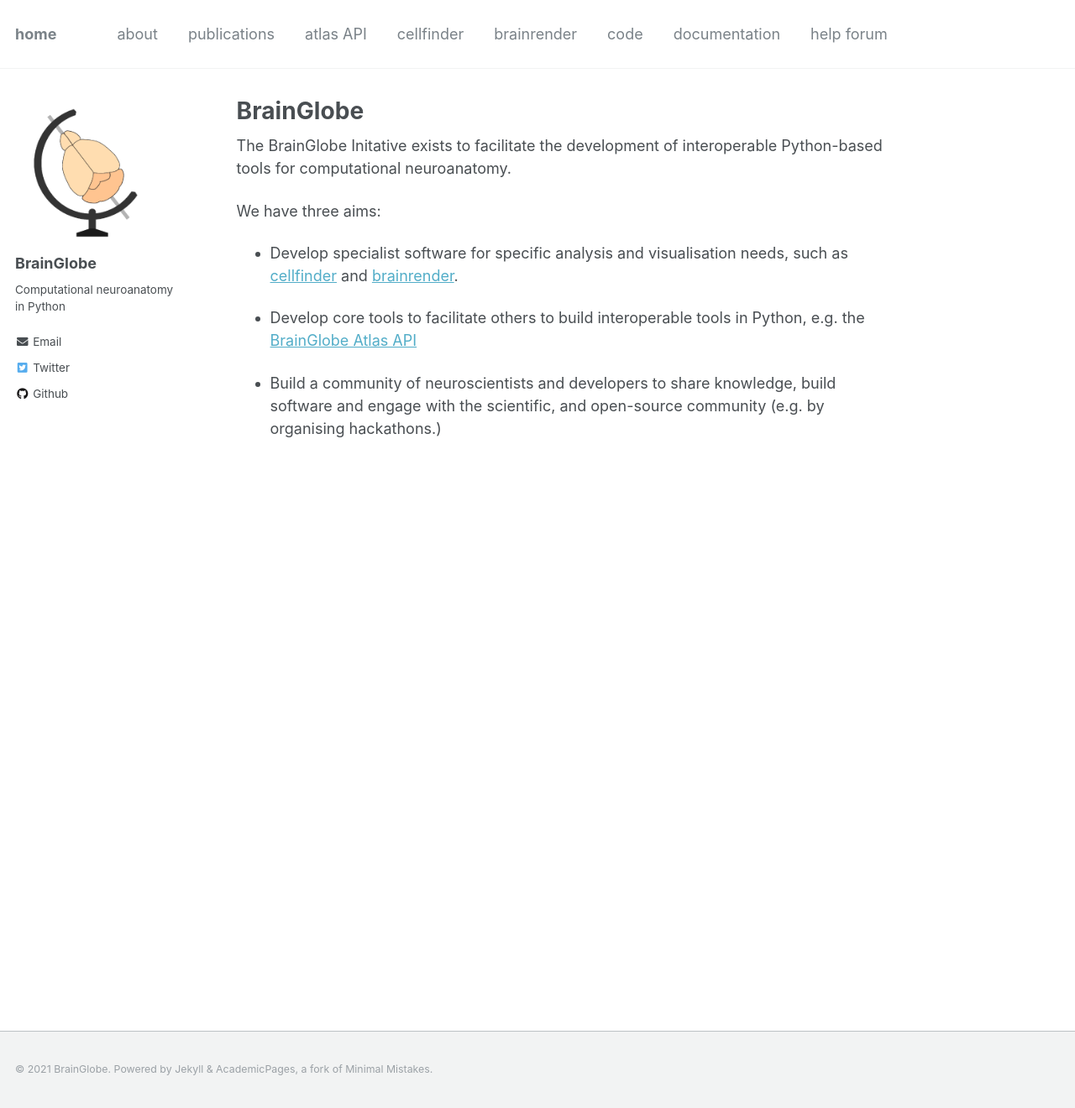
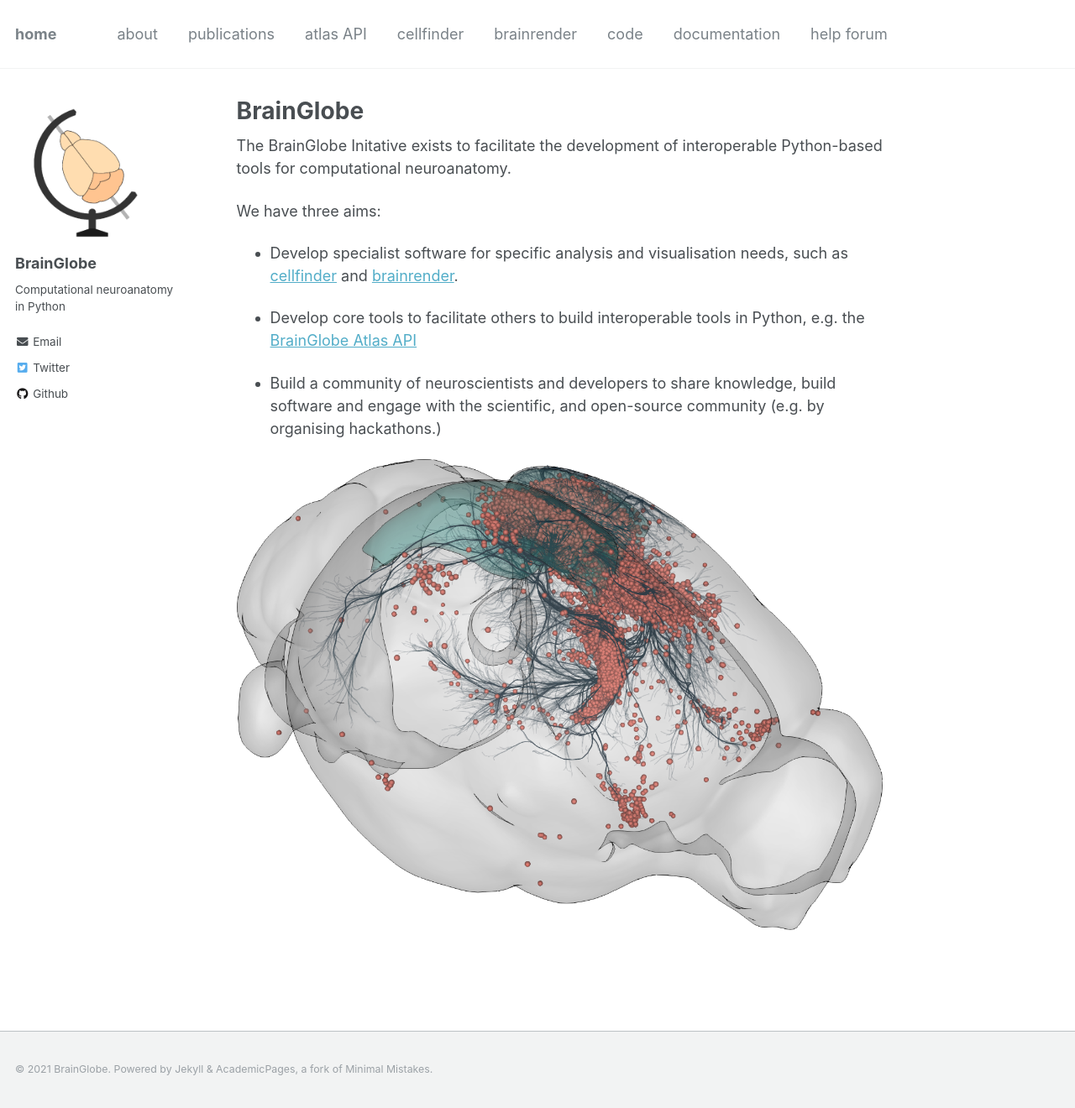
Before and after one commit to brainglobe/brainglobe-web, a Jekyll site: the page built from _pages/home.md, in a window 1280 px wide and 1320 px high. Shown: the whole window at 84% size. Built offline with Jekyll 4.4.1, drawn with Linux system fonts in a browser that asks for light colours.

Commit message:
add image to home

```diff
--- a/_pages/home.md
+++ b/_pages/home.md
@@ -18,3 +18,6 @@ We have three aims:
 
 * Build a community of neuroscientists and developers to share knowledge, build software and engage
 with the scientific, and open-source community (e.g. by organising hackathons.)
+
+
+<img src='https://brainglobe.info/images/cellfinder_brainrender.png' width="800">
```
Also changed, not shown: images/cellfinder_brainrender.png (added).
